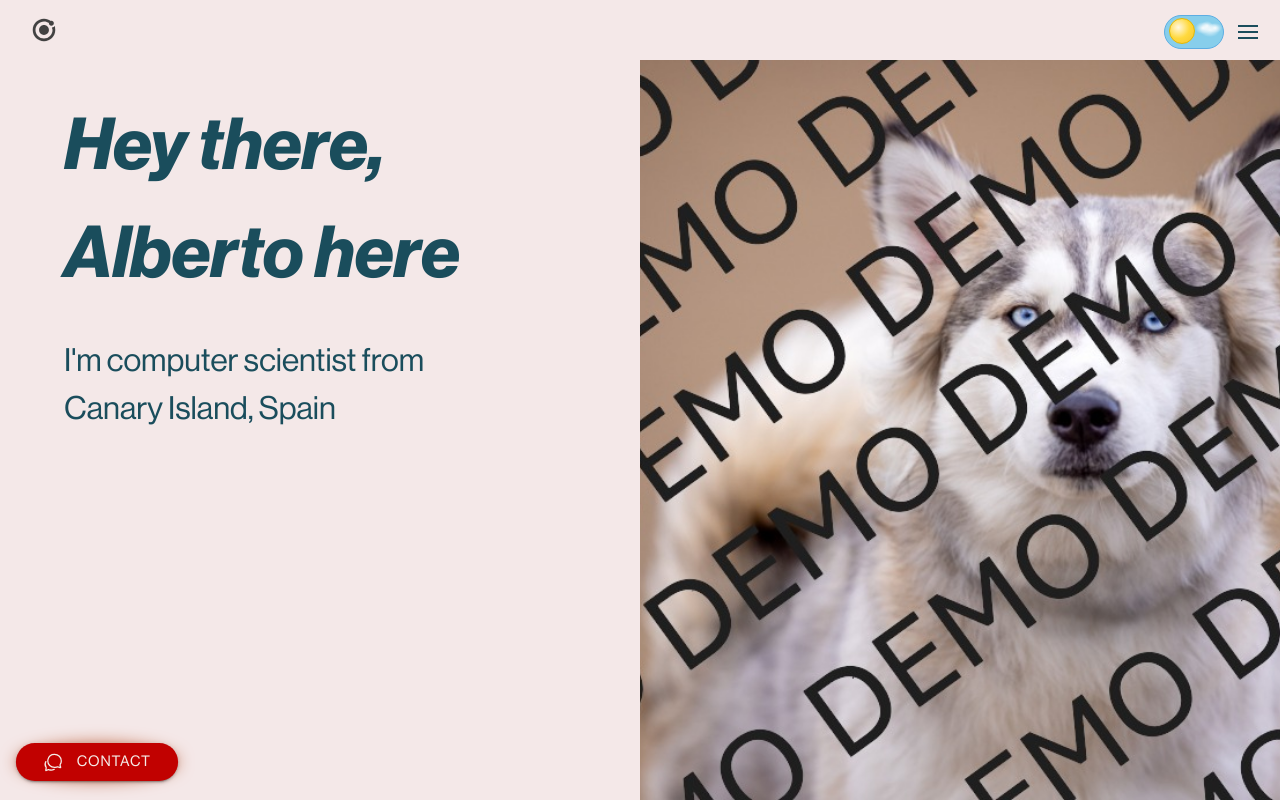
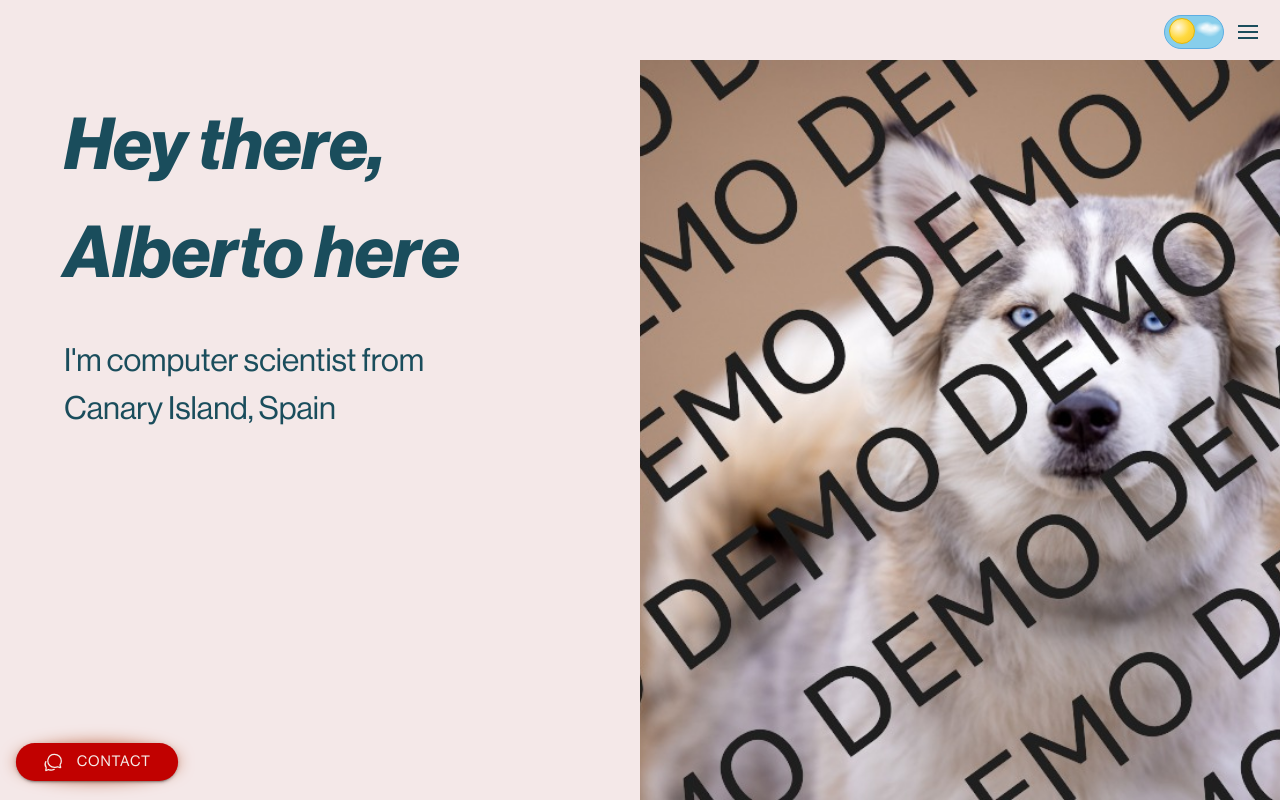
Before and after one commit to bertoramos/portfolio-page, a React (Vite) app: page / in a window 1280 px wide. Built offline with nearby package versions, Linux system fonts and the light colour scheme.

Commit message:
fix: update favicon link and add placeholder for logo in index.html and Template.tsx

```diff
--- a/index.html
+++ b/index.html
@@ -16,7 +16,8 @@
 
     <link rel="manifest" href="/manifest.json" />
 
-    <link rel="shortcut icon" type="image/png" href="/favicon.png" />
+    <!-- TODO: ADD LOGO -->
+    <!-- link rel="shortcut icon" type="image/png" href="/favicon.png" /-->
 
     <!-- add to homescreen for ios -->
     <meta name="mobile-web-app-capable" content="yes" />
--- a/src/components/Template.tsx
+++ b/src/components/Template.tsx
@@ -2,7 +2,7 @@
 import React from 'react';
 import { NavLink } from 'react-router-dom';
 
-import { chatbubblesOutline, logoIonic } from 'ionicons/icons';
+import { chatbubblesOutline, logoAmplify, logoIonic } from 'ionicons/icons';
 
 import "./Template.css";
 import Menu from './Menu';
@@ -37,7 +37,10 @@
 
             { /* Title with logo */}
             <div className="p-8 flex items-center gap-3">
-              <IonIcon icon={logoIonic} className="text-2xl" />
+              {/* TODO: ADD LOGO */
+              /*
+              <IonIcon icon={logoAmplify} className="text-2xl" />
+              */}
             </div>
 
           </IonToolbar>
```
